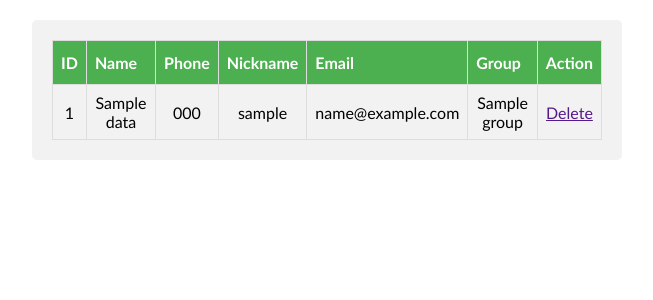
After one commit to DrakeSang/ContactsList, a PHP site: template views/contact/showAll.php in a window 1280 px wide. The commit adds this page. Shown: the top 300 px of the page, without its empty margins (313-966 px from the left). Run offline with PHP 8.4, Linux system fonts and the light colour scheme; the template is opened without the code that fills it: most values are stand-ins (such as "Sample title", 1, 10 or a date in 2020).

Commit message:
Listing all contacts in table.

```diff
--- a/Core/Services/Contacts/ContactServiceInterface.php
+++ b/Core/Services/Contacts/ContactServiceInterface.php
@@ -9,4 +9,6 @@ interface ContactServiceInterface
                                string $nickname,
                                string $email,
                                int $groupId): bool;
+
+    public function getAllContacts(): array;
 }
--- a/static/css/index.css
+++ b/static/css/index.css
@@ -65,9 +65,32 @@ input[type=submit]:hover {
 }
 
 div {
-    width: 250px;
+    width: 550px;
     margin: 20px auto;
     border-radius: 5px;
     background-color: #f2f2f2;
     padding: 20px;
 }
+
+#contacts {
+    font-family: "Trebuchet MS", Arial, Helvetica, sans-serif;
+    border-collapse: collapse;
+    text-align: center;
+}
+
+#contacts td, #contacts th {
+    border: 1px solid #ddd;
+    padding: 8px;
+}
+
+#contacts tr:nth-child(even){background-color: #f2f2f2;}
+
+#contacts tr:hover {background-color: #ddd;}
+
+#contacts th {
+    padding-top: 12px;
+    padding-bottom: 12px;
+    text-align: left;
+    background-color: #4CAF50;
+    color: white;
+}
--- /dev/null
+++ b/views/contact/showAll.php
@@ -0,0 +1,31 @@
+<?php /** @var $data[] \Models\Contact */ ?>
+<?php /** @var $contact \Models\Contact */ ?>
+
+<link rel="stylesheet" href="../static/css/index.css">
+
+<div class="wrapper">
+    <table id="contacts">
+        <tr>
+            <th>ID</th>
+            <th>Name</th>
+            <th>Phone</th>
+            <th>Nickname</th>
+            <th>Email</th>
+            <th>Group</th>
+            <th>Action</th>
+        </tr>
+        <?php foreach ($data as $contact): ?>
+            <tr>
+                <td><?=$contact->id; ?></td>
+                <td><?=$contact->getName(); ?></td>
+                <td><?=$contact->getPhone(); ?></td>
+                <td><?=$contact->getNickname(); ?></td>
+                <td><?=$contact->getEmail(); ?></td>
+                <td><?=$contact->getGroup(); ?></td>
+                <td>
+                    <a href="">Delete</a>
+                </td>
+            </tr>
+        <?php endforeach; ?>
+    </table>
+</div>
--- a/views/home/index.php
+++ b/views/home/index.php
@@ -17,7 +17,9 @@ for specific contact.
             </td>
         </tr>
         <tr>
-            <td>See all contacts</td>
+            <td>
+                <a href="contact/showAll">See all contacts</a>
+            </td>
         </tr>
         <tr>
             <td>See all contacts for specific group</td>
```
Also changed, not shown: Controllers/ContactController.php (+27 -1 lines), Core/Services/Contacts/ContactService.php (+13 -0 lines).
